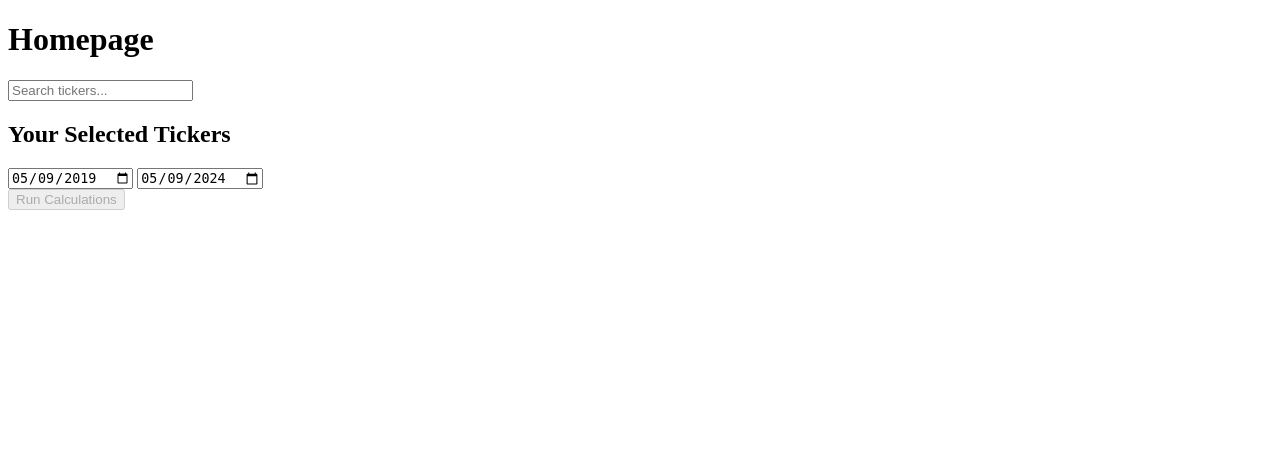
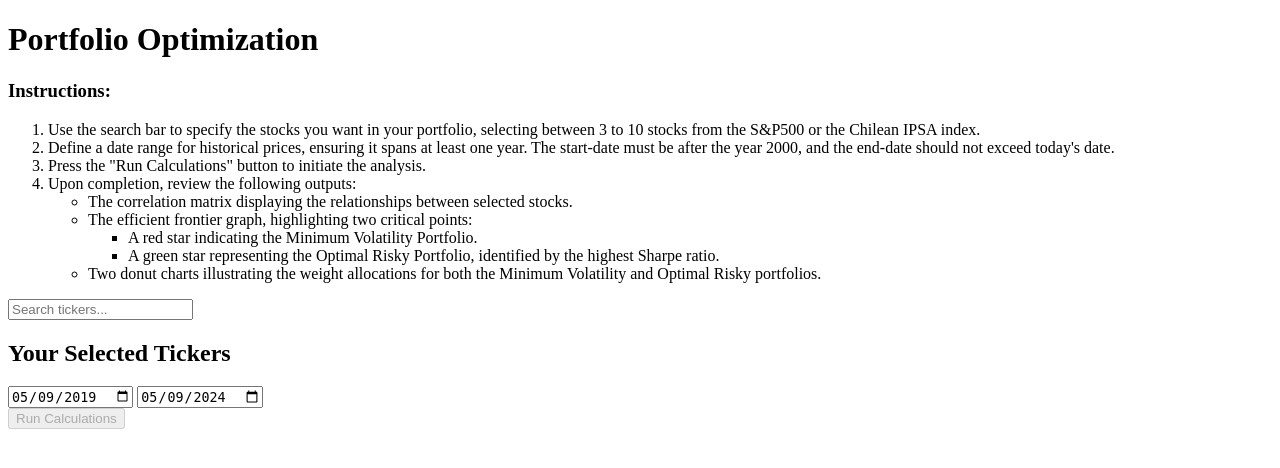
Before and after one commit to machib77/marcelobarrero, a Django app: page /portfolio-optimization/ in a window 1280 px wide. Shown: the top 468 px of the page. Run offline with Django 5.2, Linux system fonts and the light colour scheme; parts of the project's set-up code (start-up, migrations or seed data) failed here and were passed over; some libraries are stand-ins or nearby versions.

Commit message:
po: instructions

```diff
--- a/portfolio_optimization/templates/portfolio_optimization/po-home.html
+++ b/portfolio_optimization/templates/portfolio_optimization/po-home.html
@@ -16,7 +16,28 @@
     <script src="https://cdn.plot.ly/plotly-latest.min.js"></script>
   </head>
   <body>
-    <h1>Homepage</h1>
+    <h1>Portfolio Optimization</h1>
+    <div>
+      <h3>Instructions:</h3>
+      <ol>
+        <li>Use the search bar to specify the stocks you want in your portfolio, selecting between 3 to 10 stocks from the S&P500 or the Chilean IPSA index.</li>
+        <li>Define a date range for historical prices, ensuring it spans at least one year. The start-date must be after the year 2000, and the end-date should not exceed today's date.</li>
+        <li>Press the "Run Calculations" button to initiate the analysis.</li>
+        <li>Upon completion, review the following outputs:
+          <ul>
+            <li>The correlation matrix displaying the relationships between selected stocks.</li>
+            <li>The efficient frontier graph, highlighting two critical points:
+              <ul>
+                <li>A red star indicating the Minimum Volatility Portfolio.</li>
+                <li>A green star representing the Optimal Risky Portfolio, identified by the highest Sharpe ratio.</li>
+              </ul>
+            </li>
+            <li>Two donut charts illustrating the weight allocations for both the Minimum Volatility and Optimal Risky portfolios.</li>
+          </ul>
+        </li>
+      </ol>
+
+    </div>
 
     <section>{% include "partials/search.html" %}</section>
 
```
Also changed, not shown: db.sqlite3.
